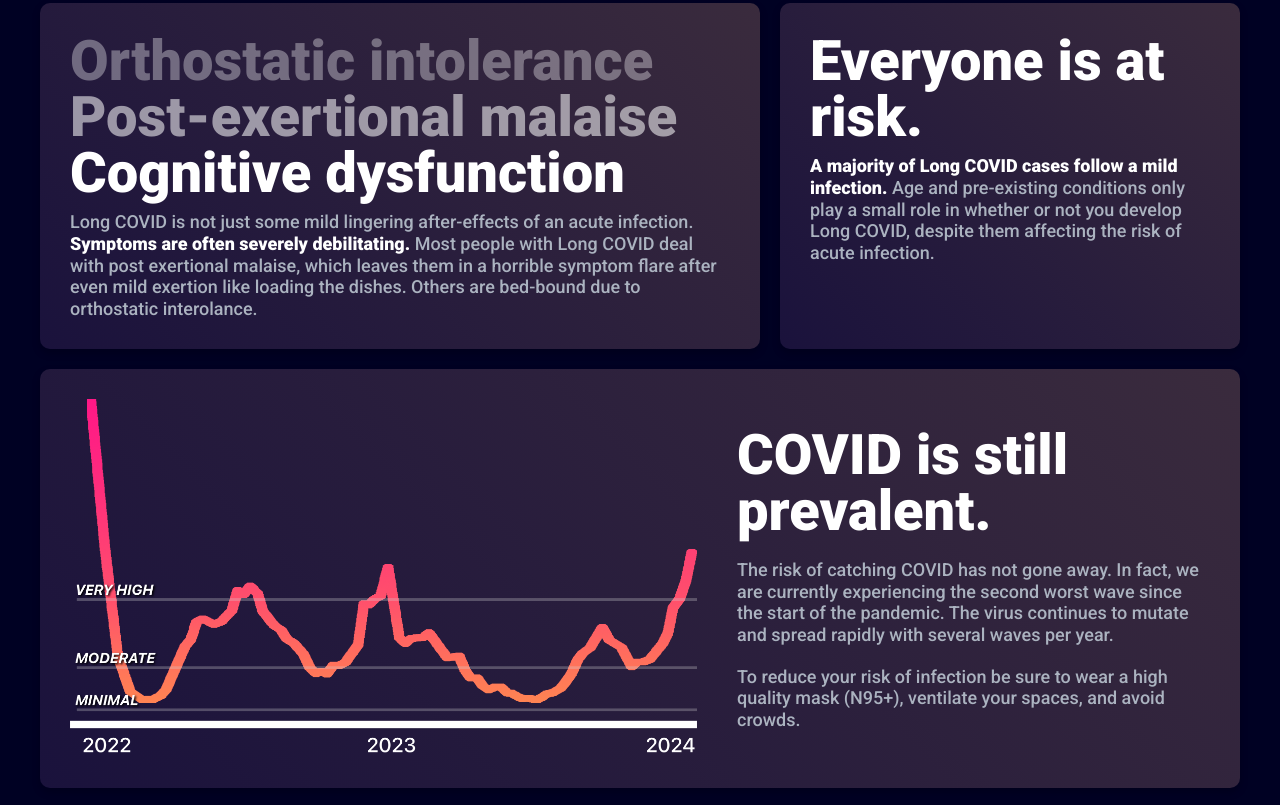
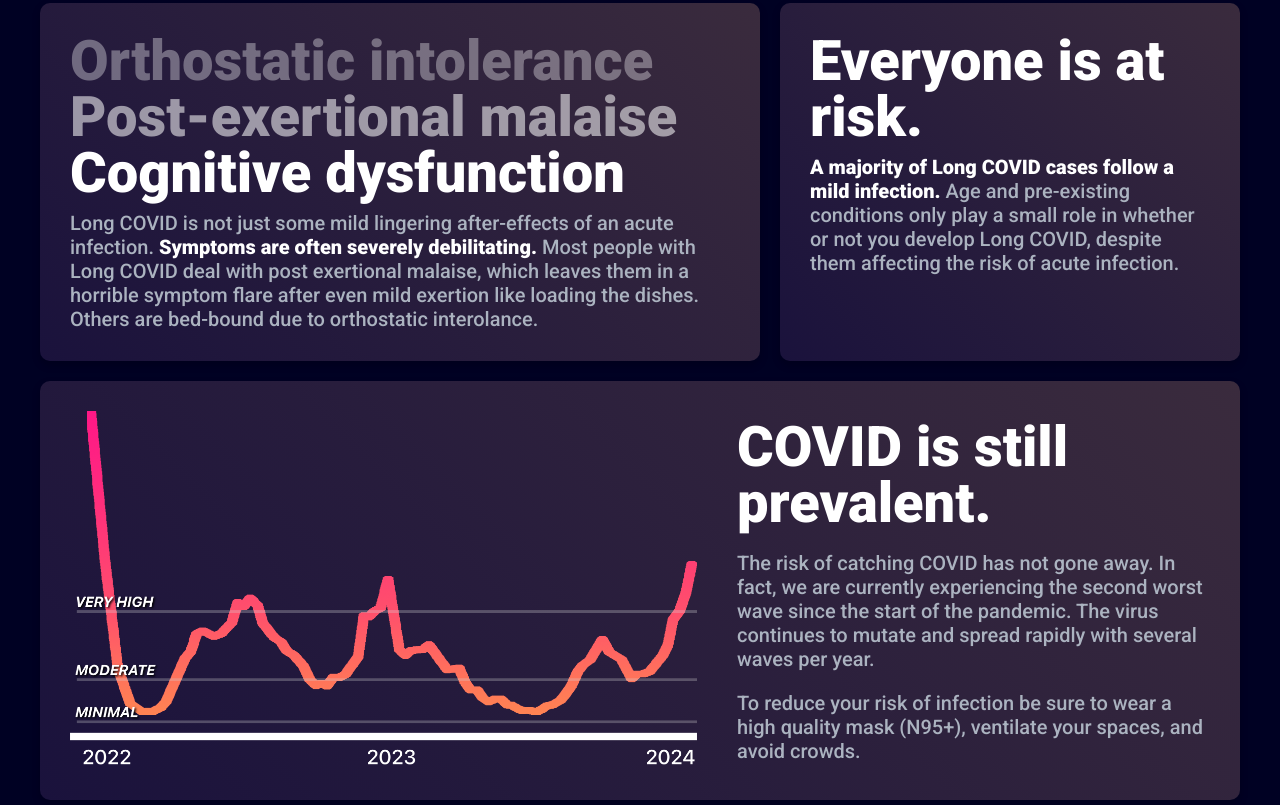
Before and after one commit to sblatz/LongCovidMoonshot, a plain HTML site: page index.html in a window 1280 px wide. Shown: the part 1964-2769 px from the top of the page. Drawn offline with nearby package versions, Linux system fonts and the light colour scheme.

Commit message:
Small tweak to font size

```diff
--- a/index.html
+++ b/index.html
@@ -90,7 +90,7 @@
                     </svg>
                     <h5 class="mb-2 text-2xl font-bold tracking-tight text-white">Call your legislators.</h5>
                     <p class="mb-3 font-normal text-[#abb3c0]">Phone calls can be nerve-wracking, but our script makes
-                        it easy!</p>
+                        it quick and easy!</p>
                 </div>
             </div>
             <!-- Bottom aligned content -->
--- a/styles.css
+++ b/styles.css
@@ -130,7 +130,7 @@ body {
 }
 
 .explainer-body-bold-small {
-    font-size: 18px;
+    font-size: 20px;
     font-weight: 500;
     color: #abb3c0;
     /* line-height: 1em; */
@@ -145,7 +145,7 @@ body {
 }
 
 .bold-explainer-body {
-    font-size: 18px;
+    font-size: 20px;
     font-weight: 700;
     color: #ffffff;
     margin-bottom: 20px;
```
